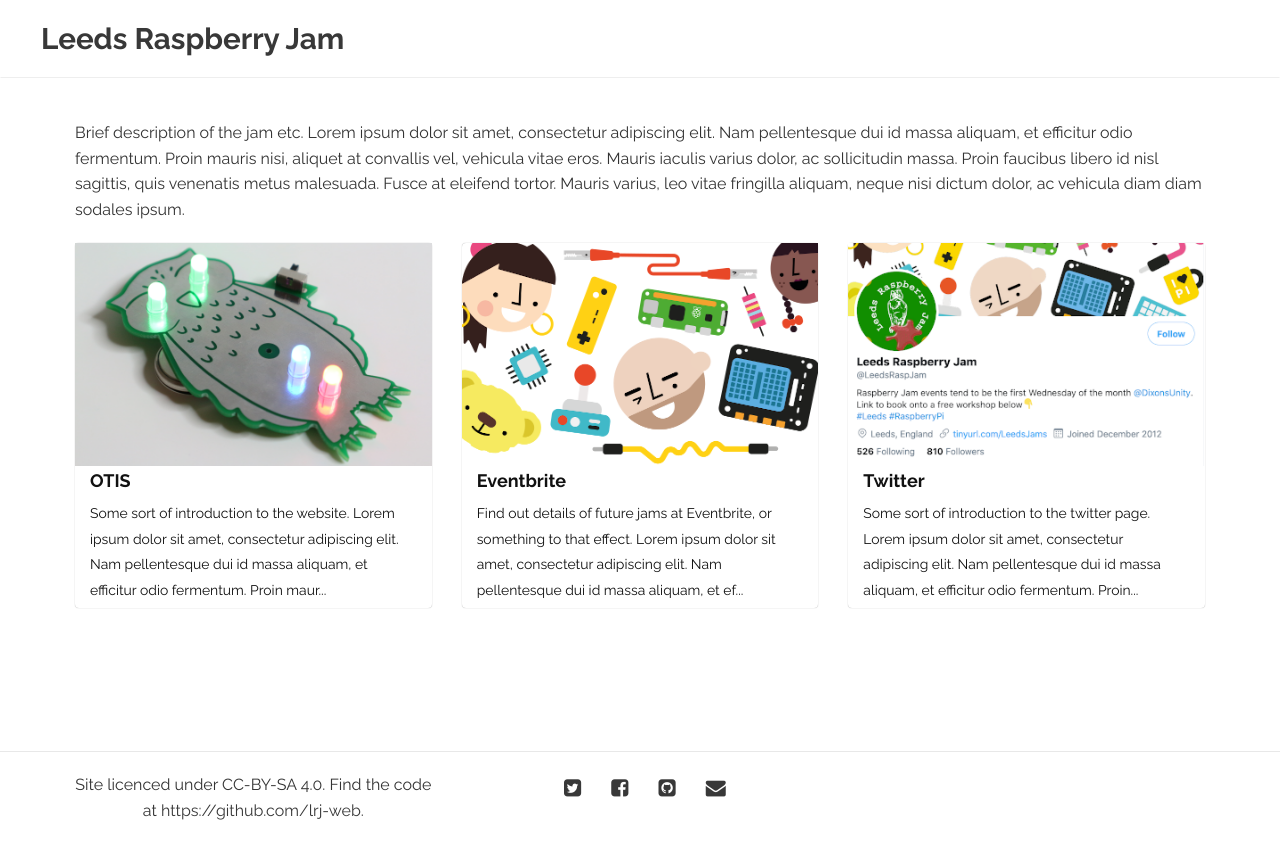
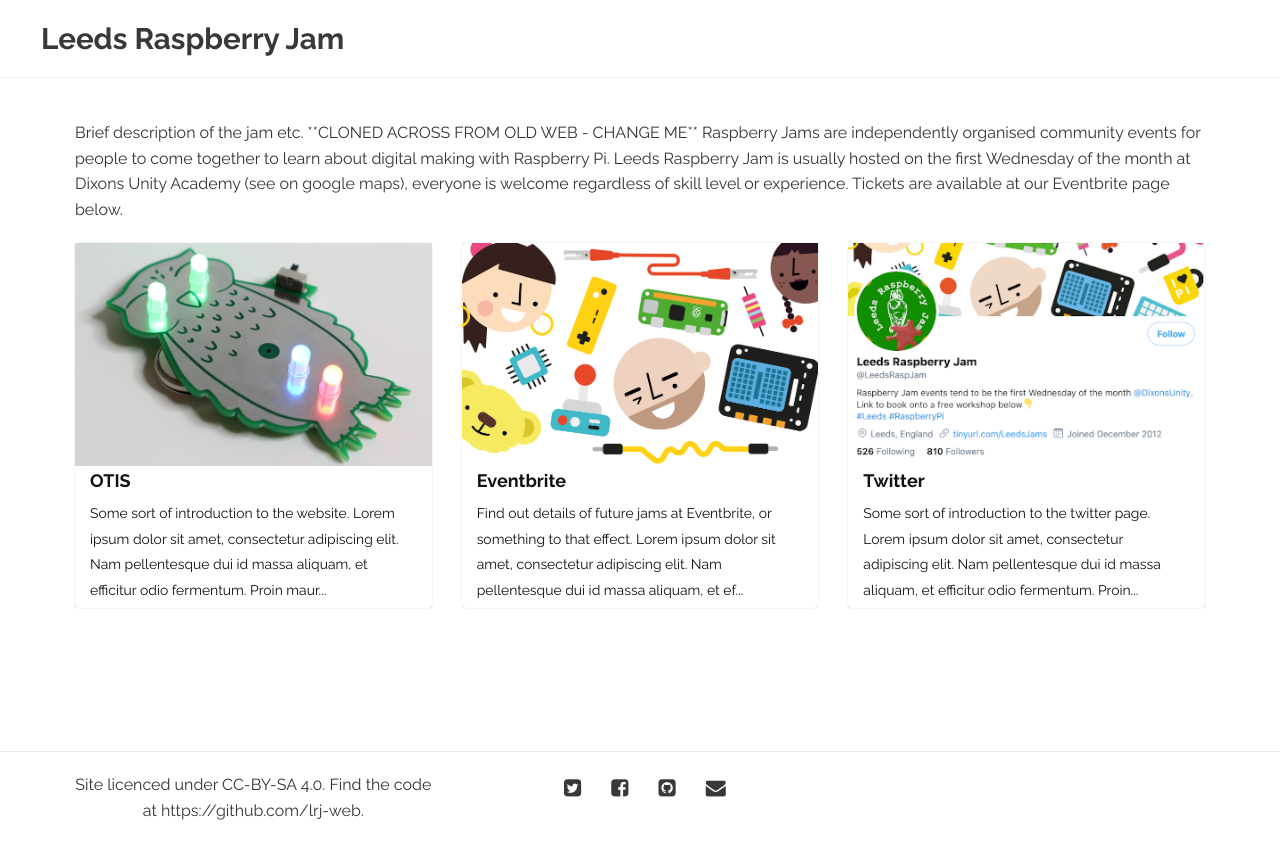
Before and after one commit to LeedsRaspJam/www, a Jekyll site: the page built from index.html, in a window 1280 px wide. Shown: the top 859 px of the page. Built offline with Jekyll 4.4.1, drawn with Linux system fonts in a browser that asks for light colours; the list of posts is cut into pages by our own code.

Commit message:
Update index.html

```diff
--- a/index.html
+++ b/index.html
@@ -7,7 +7,9 @@
 
     <div id="header-text">
       <p><p>
-      Brief description of the jam etc. Lorem ipsum dolor sit amet, consectetur adipiscing elit. Nam pellentesque dui id massa aliquam, et efficitur odio fermentum. Proin mauris nisi, aliquet at convallis vel, vehicula vitae eros. Mauris iaculis varius dolor, ac sollicitudin massa. Proin faucibus libero id nisl sagittis, quis venenatis metus malesuada. Fusce at eleifend tortor. Mauris varius, leo vitae fringilla aliquam, neque nisi dictum dolor, ac vehicula diam diam sodales ipsum.
+      Brief description of the jam etc. **CLONED ACROSS FROM OLD WEB - CHANGE ME**
+      Raspberry Jams are independently organised community events for people to come together to learn about digital making with Raspberry Pi.
+      Leeds Raspberry Jam is usually hosted on the first Wednesday of the month at Dixons Unity Academy (<a href"https://www.google.co.uk/maps/place/Dixons+Unity+Academy/@53.7943913,-1.6048,17z/data=!3m1!4b1!4m5!3m4!1s0x48795fb54e43b46d:0x42c3832724c448e0!8m2!3d53.7943882!4d-1.6026113">see on google maps</a>), everyone is welcome regardless of skill level or experience. Tickets are available at our Eventbrite page below.
     </div>
 
     <div class="row pack">
```
